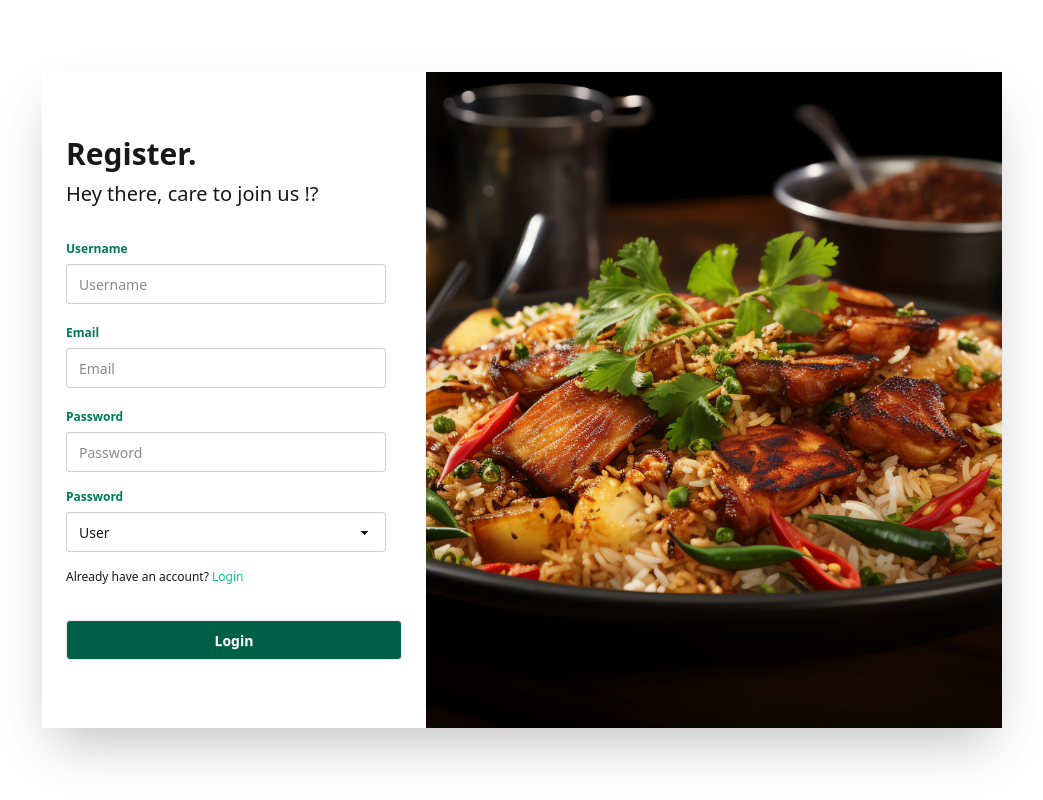
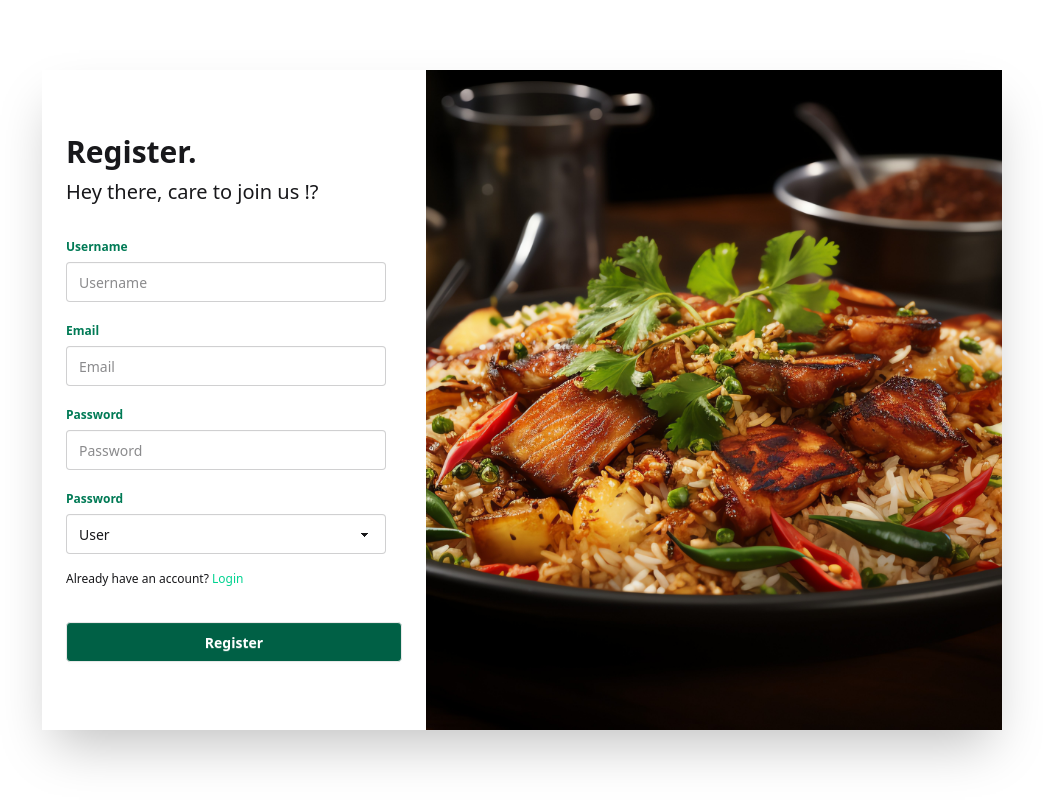
Before and after one commit to Myself-Ashish-Sarker/Food., a React (Vite) app in the folder client/: page /register in a window 1280 px wide. Shown: the whole page, without its empty margins (118-1161 px from the left). Built offline with nearby package versions, Linux system fonts and the light colour scheme.

Commit message:
minor changes in 'Register' page

```diff
--- a/client/src/pages/Register.jsx
+++ b/client/src/pages/Register.jsx
@@ -43,7 +43,7 @@ const Register = () => {
                                 <label className="label text-emerald-700 font-semibold">Password</label>
                                 <input name="password" type="password" className="input" placeholder="Password" />
 
-                                <div className="mb-1"></div>
+                                <div className="mb-2"></div>
 
                                 <label className="label text-emerald-700 font-semibold">Password</label>
                                 <select name="role" defaultValue="Pick a browser" className="select">
@@ -59,8 +59,8 @@ const Register = () => {
                                     <p>Already have an account? <Link className="link link-success link-hover">Login</Link></p>
                                 </div>
 
-                                <button className="btn bg-emerald-800 text-white mt-7">
-                                    Login
+                                <button className="btn bg-emerald-800 hover:bg-emerald-600 text-white mt-7">
+                                    Register
                                 </button>
                             </fieldset>
                         </form>
```
